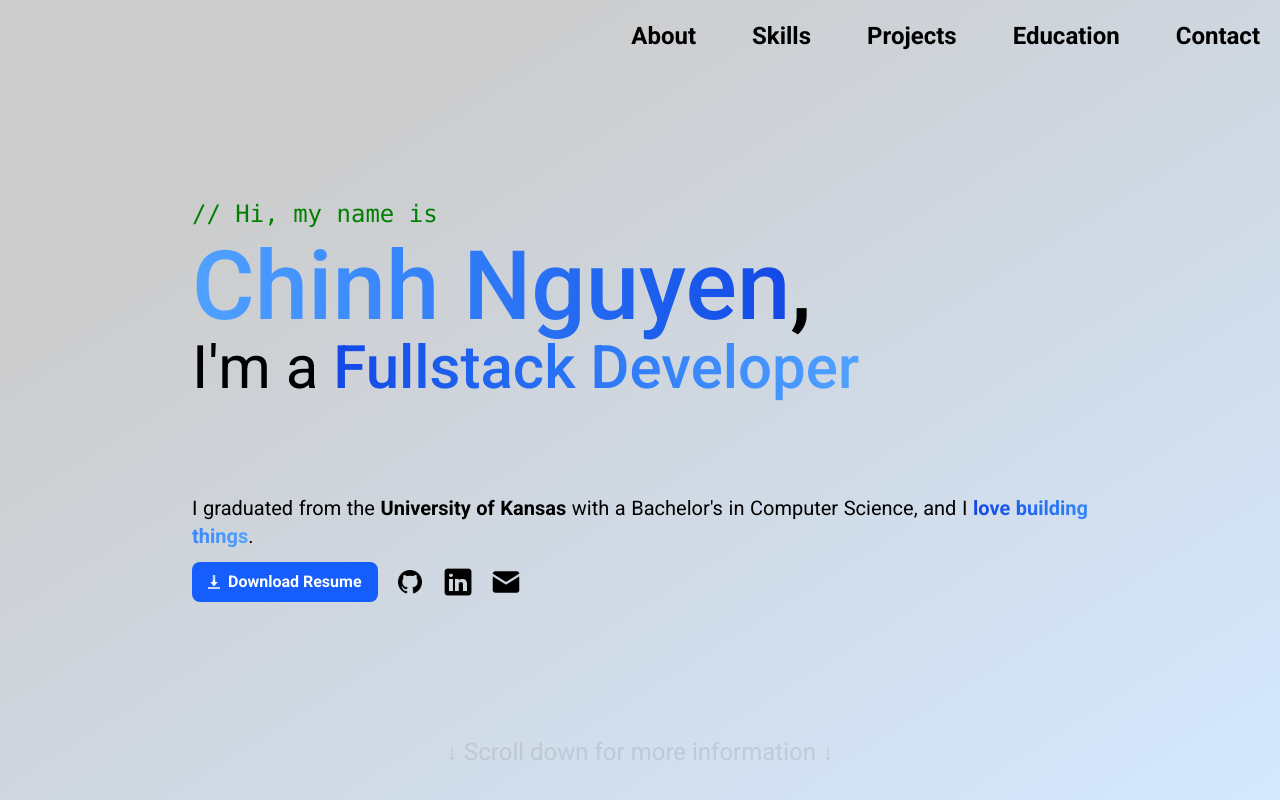
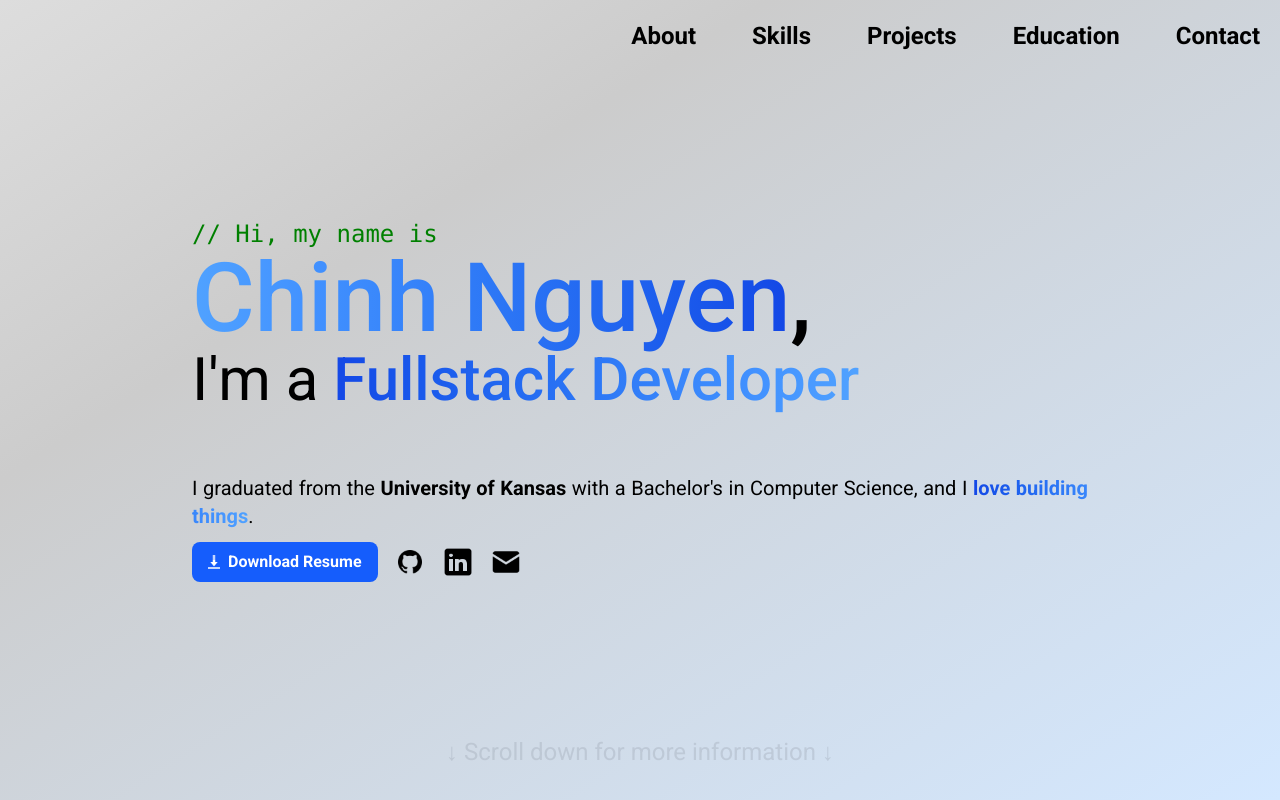
Before and after one commit to NguyenHChinh/nguyenhchinh.github.io, a React (Vite) app: page / in a window 1280 px wide. Shown: the top 800 px of the page. Built offline with nearby package versions, Linux system fonts and the light colour scheme.

Commit message:
style: added max width too majority of sections, too big and strainful for large screen

```diff
--- a/src/App.jsx
+++ b/src/App.jsx
@@ -123,10 +123,10 @@ function App() {
       )}
 
       {/* Title screen */}
-      <div className='hero-container w-7/10'>
+      <div className='hero-container w-7/10 max-w-5xl'>
         {/* Hero title */}
         <div className='hero-title'>
-          <h2 className='comment text-base sm:text-xl lg:text-2xl mb-2'>
+          <h2 className='comment text-base sm:text-xl lg:text-2xl mb-0'>
             // Hi, my name is
           </h2>
           <h1 className='text-4xl sm:text-5xl md:text-6xl lg:text-7xl xl:text-8xl font-medium'>
@@ -205,8 +205,8 @@ function App() {
         <CommentLine/>
 
         {/* Skills Section */}
-        <div className='skills-container w-9/10 sm:w-4/5 max-w-6xl mx-auto'>
-          <h1 className='skills-title w-full mb-7 sm:mb-6  xl:mb-4 text-3xl sm:text-4xl md:text-5xl lg:text-6xl xl:text-7xl font-bold text-left'>
+        <div className='skills-container w-9/10 sm:w-4/5 max-w-5xl mx-auto'>
+          <h1 className='skills-title w-full mb-7 text-3xl sm:text-3xl md:text-4xl lg:text-5xl xl:text-6xl font-bold text-left'>
             Here's what I use.
           </h1>
           <h2 className='comment-block md:leading-5.5 text-xs sm:text-sm md:text-base lg:text-lg xl:text-xl mb-2'>
@@ -430,11 +430,11 @@ function App() {
 
         {/* Projects Section */}
         <div className='projects-container mx-auto w-9/10 sm:w-4/5 max-w-5xl'>
-          <h1 className='projects-title w-full text-3xl sm:text-4xl md:text-5xl lg:text-6xl xl:text-7xl font-bold text-center'>
+          <h1 className='projects-title w-full text-3xl sm:text-3xl md:text-4xl lg:text-5xl xl:text-6xl font-bold text-center'>
             Here's what I've built.
           </h1>
 
-          <div className='projects-list-container mt-15'>
+          <div className='projects-list-container mx-auto mt-15 origin-top scale-90 max-w-4xl'>
             <Project
               type={"Full-stack Project"}
               title={"Kanagana"}
--- a/src/components/Modal.jsx
+++ b/src/components/Modal.jsx
@@ -74,10 +74,10 @@ function Modal({ defaultSection = "about", onClose }) {
                     <p className="text-sm sm:text-base text-gray-700">
                         I'm currently actively looking for full-time software engineering opportunities. Please feel free to reach out if you have any questions or would like to connect!
                     </p>
-                    <ul className="mt-3 space-y-1 text-sm sm:text-base text-gray-700">
+                    <ul className="mt-6 space-y-1 text-sm sm:text-base text-gray-700">
                         <li>Email: <a href="mailto:contact@chinhnguyen.dev" className="text-blue-600 hover:underline">contact@chinhnguyen.dev</a></li>
                         <li>GitHub: <a href="https://github.com/nguyenhchinh" target="_blank" className="text-blue-600 hover:underline">github.com/nguyenhchinh</a></li>
-                        <li>LinkedIn: <a href="https://linkedin.com/in/nguyenhchinh" target="_blank" className="text-blue-600 hover:underline">linkedin.com/in/nguyenhchinh</a></li>
+                        <li>LinkedIn: <a href="https://www.linkedin.com/in/chinh-nguyen-71b5b6182/" target="_blank" className="text-blue-600 hover:underline">https://www.linkedin.com/in/chinh-nguyen-71b5b6182/</a></li>
                     </ul>
                 </section>
             )}
--- a/src/components/Project.jsx
+++ b/src/components/Project.jsx
@@ -6,14 +6,14 @@ function Project({ type, title, description, tags, thumbnail, link, imagelink })
             <div className="flex flex-row bg-gray-100 rounded-xl overflow-hidden">
 
                 {/* Text Content */}
-                <div className="w-3/5 p-4 md:p-5 xl:p-7 flex flex-col justify-between">
+                <div className="w-3/5 p-4 md:p-5 xl:p-7 flex flex-col justify-between min-h-55 md:min-h-75">
                     {/* Title and Description */}
                     <div>
                         {/* Comment Block (Type) */}
                         <h2 className="comment-block text-xs sm:text-sm md:text-base lg:text-lg xl:text-xl">// {type}</h2>
 
                         {/* Title */}
-                        <h2 className="font-bold mb-1 md:mb-2 lg:mb-3
+                        <h2 className="font-bold mb-1
                             text-xl sm:text-2xl md:text-3xl lg:text-4xl">{title}</h2>
 
                         {/* Description */}
--- a/src/components/Skill.jsx
+++ b/src/components/Skill.jsx
@@ -73,7 +73,7 @@ function Skill({ title, description, type, icon, iconSize="w-3/4 h-3/4", link })
                     <div className='skill-description font-light
                         text-xs
                         md:text-sm
-                        2xl:text-base'>
+                        2xl:text-sm'>
                         {description}
                     </div>
                 </div>
--- a/src/index.css
+++ b/src/index.css
@@ -15,8 +15,8 @@ body {
     /* background-color: rgb(204,204,204) */
     background: linear-gradient(
         to bottom right,
-        #cccccc 0%,
-        #cccccc 20%,
+        #dddddd 0%,
+        #cccccc 30%,
         #d4e8ff 100%
     );
     background-repeat: no-repeat;
@@ -50,7 +50,7 @@ html{
 }
 
 .hero-description{
-    margin-top: 6rem;
+    margin-top: 4rem;
 }
 
 .scroll-indicator {
```
